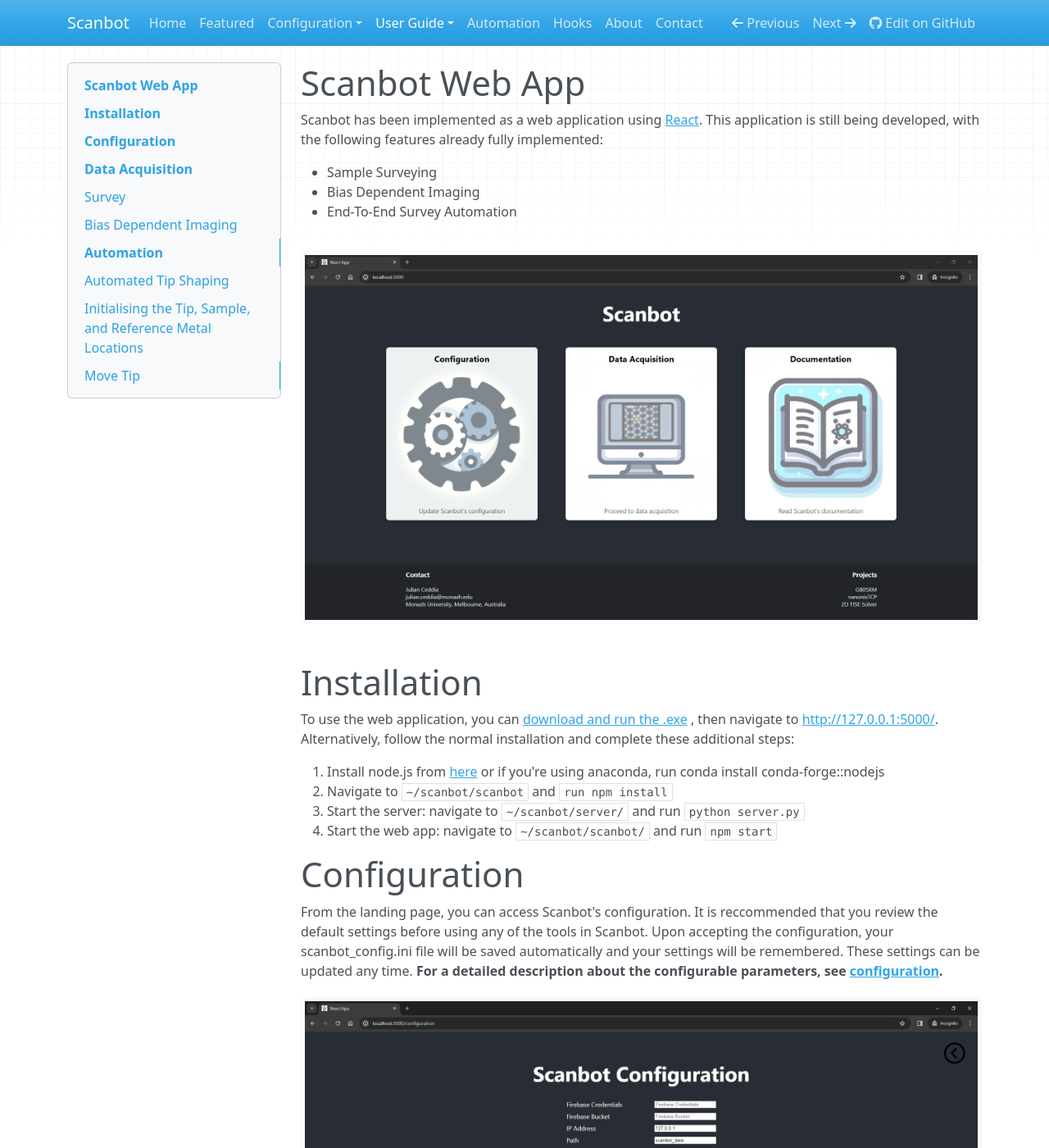
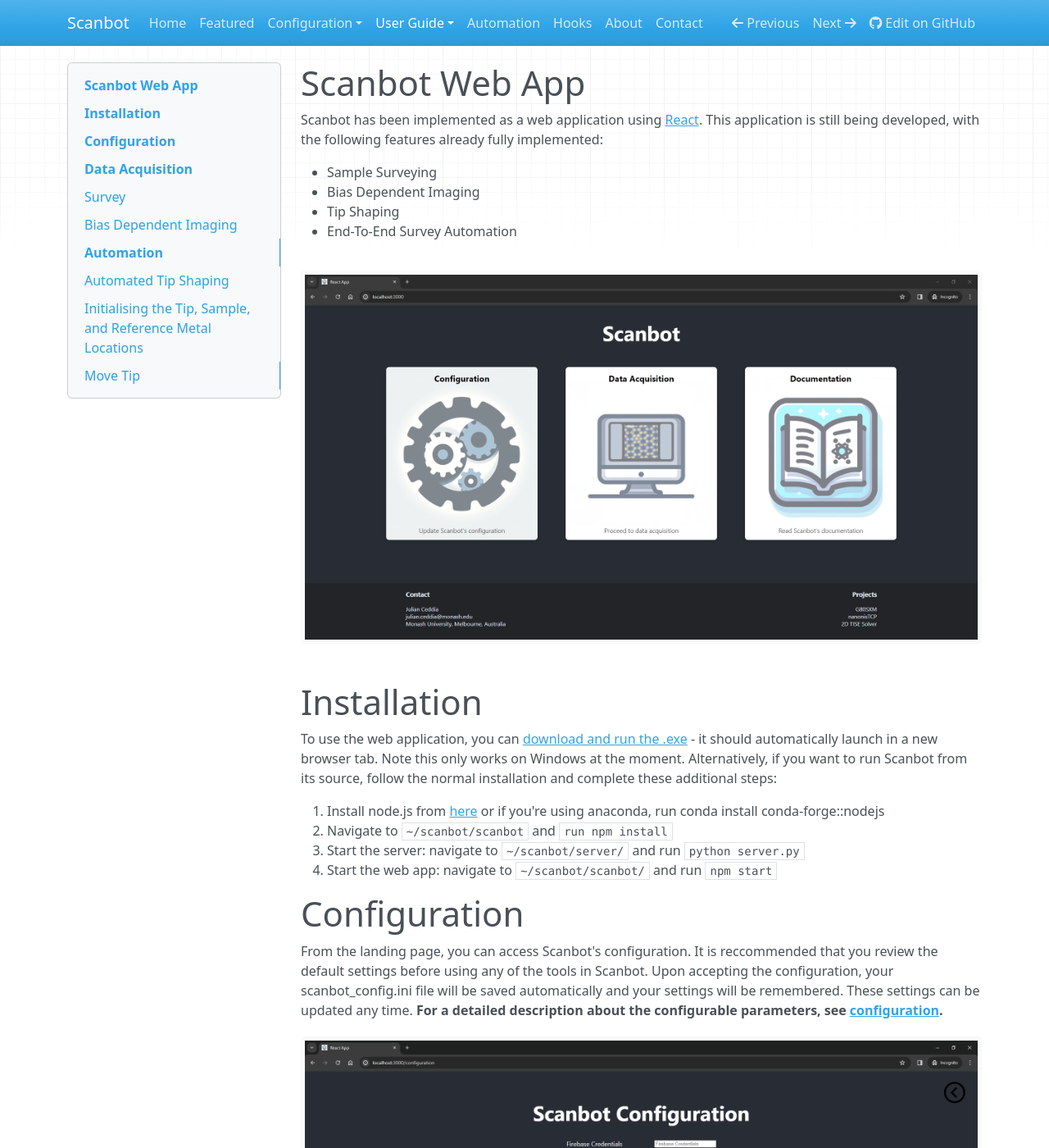
Before and after one commit to New-Horizons-SPM/scanbot, an MkDocs documentation site: the page built from docs/web-app.md, in a window 1280 px wide and 1400 px high. Shown: the whole window at 82% size. Built offline with MkDocs 1.6.1, drawn with Linux system fonts in a browser that asks for light colours; nearby versions of some CDN libraries.

Commit message:
Minor updates including latest V4 link

````diff
--- a/docs/web-app.md
+++ b/docs/web-app.md
@@ -5,15 +5,16 @@
 
 * Sample Surveying
 * Bias Dependent Imaging
+* Tip Shaping
 * End-To-End Survey Automation
 
 ![WebApp](./appim/top-level.png)
 
 # Installation
 
-To use the web application, you can [download and run the .exe](https://firebasestorage.googleapis.com/v0/b/scanbot-46390.appspot.com/o/scanbot-react%2FScanbot.zip?alt=media&token=25b7a4a5-b18a-49d5-b4bf-ae35973e7094)
-, then navigate to [http://127.0.0.1:5000/](http://127.0.0.1:5000/).
-Alternatively, follow the normal installation and complete these additional steps:
+To use the web application, you can [download and run the .exe](https://firebasestorage.googleapis.com/v0/b/scanbot-46390.appspot.com/o/scanbot-react%2FScanbot_V4.zip?alt=media&token=c65a5346-41bc-4dd8-b547-0cb598a031bd)
+- it should automatically launch in a new browser tab. Note this only works on Windows at the moment.
+Alternatively, if you want to run Scanbot from its source, follow the normal installation and complete these additional steps:
 
 1. Install node.js from [here](https://nodejs.org/en) or if you're using anaconda, run conda install conda-forge::nodejs
 2. Navigate to ```~/scanbot/scanbot``` and ```run npm install```
````
Also changed, not shown: docs/index.md (+4 -5 lines).
